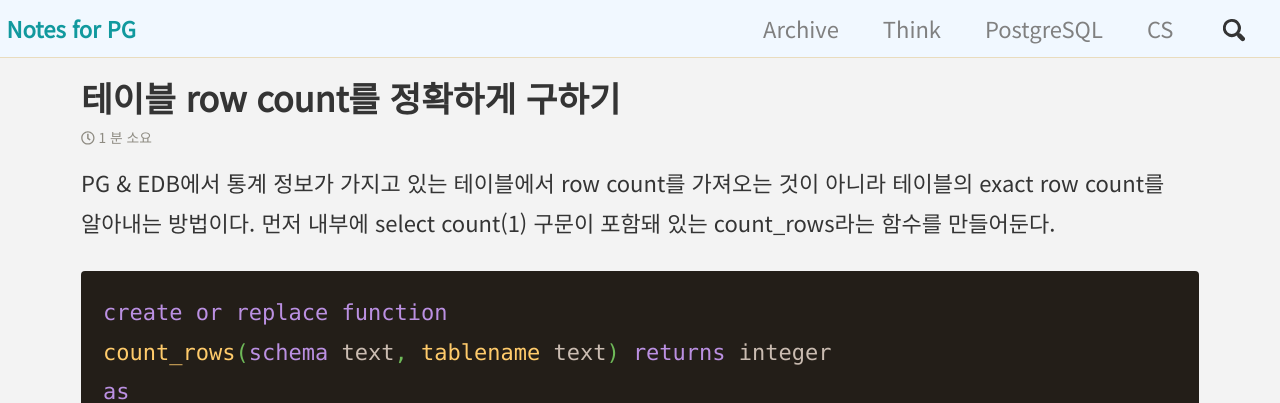
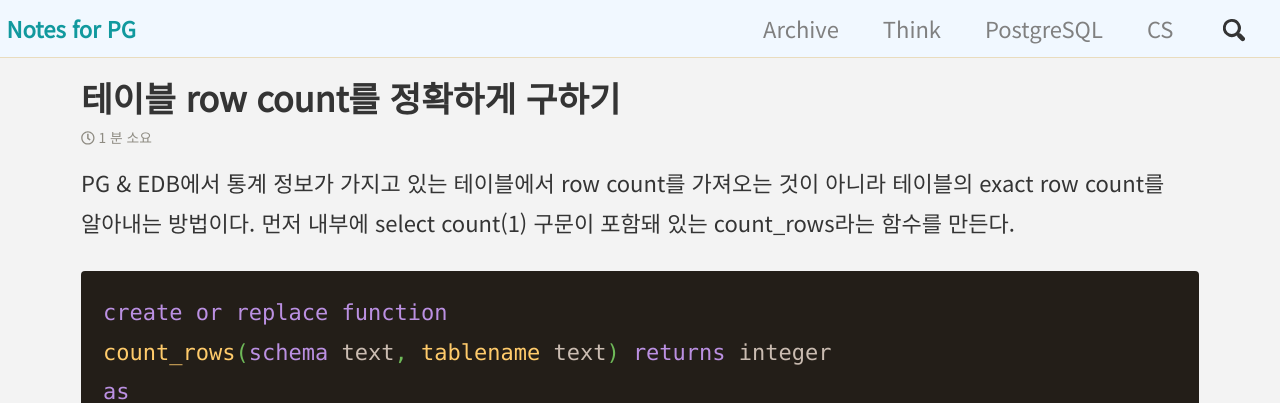
Before and after one commit to coiy/coiy.github.io, a Jekyll site: the page built from _posts/2019-12-11-raw_counts_of_tables.md, in a window 1280 px wide and 900 px high. Shown: the top 403 px of the window. Built offline with Jekyll 4.4.1, drawn with Linux system fonts in a browser that asks for light colours; cached includes are drawn as plain includes.

Commit message:
본문 수정.

````diff
--- a/_posts/2019-12-11-raw_counts_of_tables.md
+++ b/_posts/2019-12-11-raw_counts_of_tables.md
@@ -7,7 +7,7 @@ comments: false
 ---
 
 PG & EDB에서 통계 정보가 가지고 있는 테이블에서 row count를 가져오는 것이 아니라 테이블의 exact row count를 알아내는 방법이다.
-먼저 내부에 select count(1) 구문이 포함돼 있는 count_rows라는 함수를 만들어둔다.
+먼저 내부에 select count(1) 구문이 포함돼 있는 count_rows라는 함수를 만든다.
 
 ```sql
 create or replace function
````
